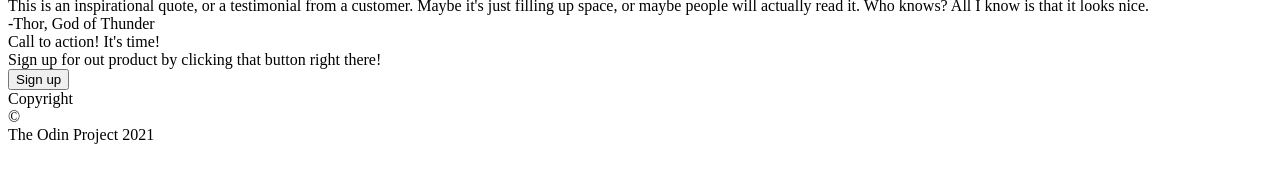
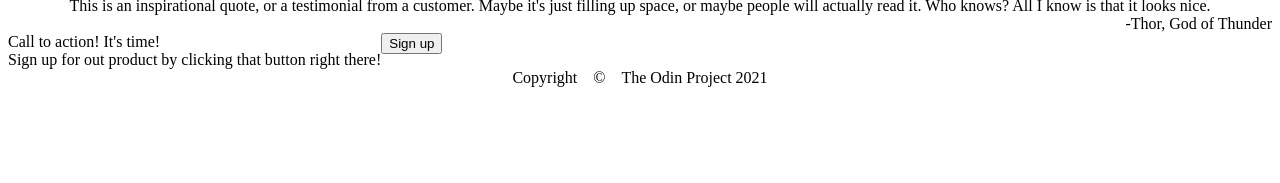
Before and after one commit to nicholas-tankiang/odin-website, a plain HTML site: page index.html in a window 1280 px wide. Shown: the part 459-642 px from the top of the page. Drawn offline with Linux system fonts and the light colour scheme.

Commit message:
Adjust bottom section layout

```diff
--- a/index.html
+++ b/index.html
@@ -23,8 +23,8 @@
 
     <!-- Section 1 -->
     <!-- Source: https://www.pexels.com/@riciardus/ https://www.pexels.com/photo/rock-formation-573848/ -->
-    <div class="section-intro">
-        <div class="intro-container">
+    <div class="section-container">
+        <div class="container">
             <div>This website is awesome</div>
             <div>This website has some subtext that goes here under the main title. It's a smaller font and the color is lower contrast</div>
             <button>Sign up</button>
@@ -58,18 +58,21 @@
         </div>
     </div>
 
-
     <!-- Section 3 -->
     <div class="section-main-quote">
         <div>This is an inspirational quote, or a testimonial from a customer. Maybe it's just filling up space, or maybe people will actually read it. Who knows? All I know is that it looks nice.</div>
-        <div>-Thor, God of Thunder</div>
+        <div class="quote-source">-Thor, God of Thunder</div>
     </div>
 
     <!-- Section 4 -->
-    <div class="section-end">
-        <div>Call to action! It's time!</div>
-        <div>Sign up for out product by clicking that button right there!</div>
-        <button>Sign up</button>
+    <div class="section-container">
+        <div class="container">
+            <div>Call to action! It's time!</div>
+            <div>Sign up for out product by clicking that button right there!</div>
+        </div>
+        <div class="main-button">
+            <button>Sign up</button>
+        </div>
     </div>
 
     <!-- Footer -->
--- a/style.css
+++ b/style.css
@@ -3,16 +3,32 @@ body{
     flex-direction: column;
 }
 
+ul{
+    display: flex;
+    list-style: none;
+    margin: 0;
+    padding: 0;
+    gap: 16px
+}
+
+.header, .footer{
+    display: flex;
+}
+
 .header{
-    display: flex;
     justify-content: space-between;
 }
 
-.section-intro{
+.footer{
+    justify-content: center;
+    gap: 16px;
+}
+
+.section-container{
     display: flex;
 }
 
-.intro-container{
+.container{
     display: flex;
     flex-direction: column;
 }
@@ -37,10 +53,13 @@ body{
     max-width: 150px;
 }
 
-ul{
+.section-main-quote{
     display: flex;
-    list-style: none;
-    margin: 0;
-    padding: 0;
-    gap: 16px
-  }
+    flex-direction: column;
+    align-items: center;
+}
+
+.quote-source{
+    display: flex;
+    margin-left: auto;
+}
```
